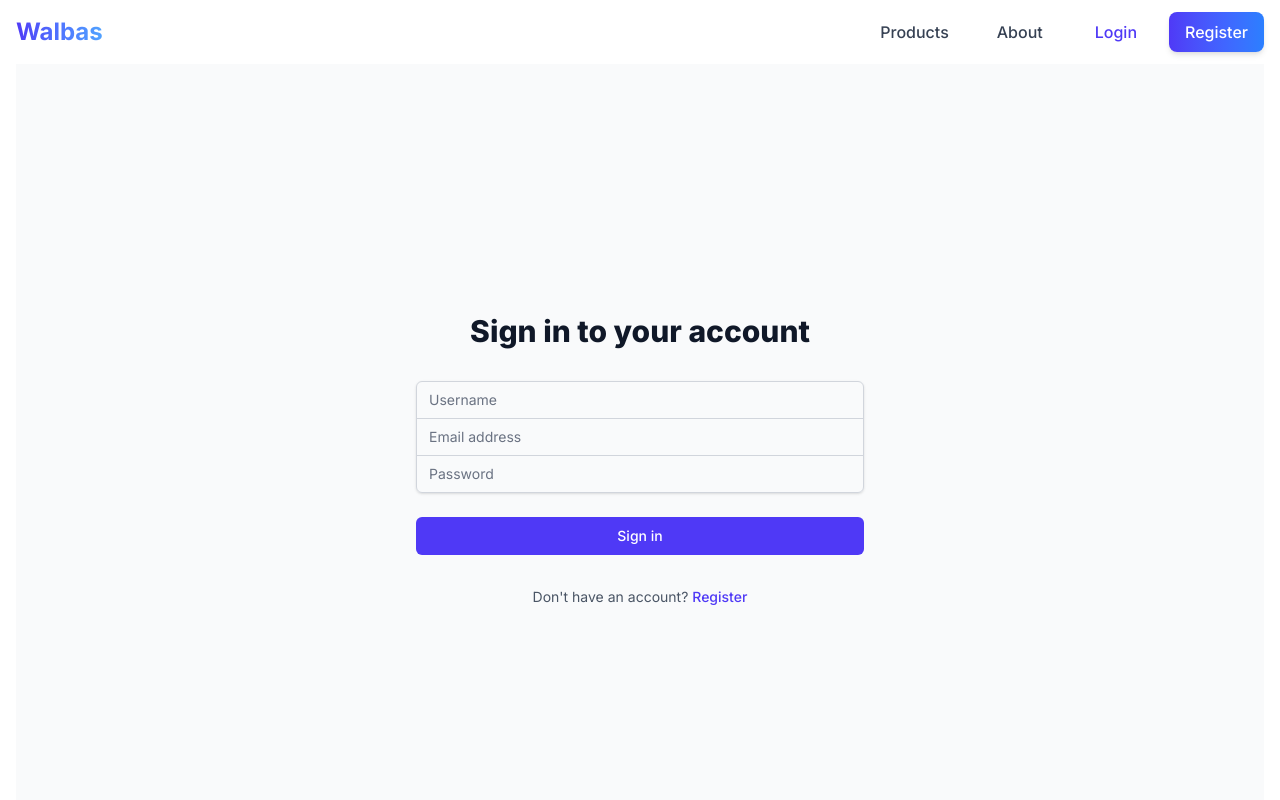
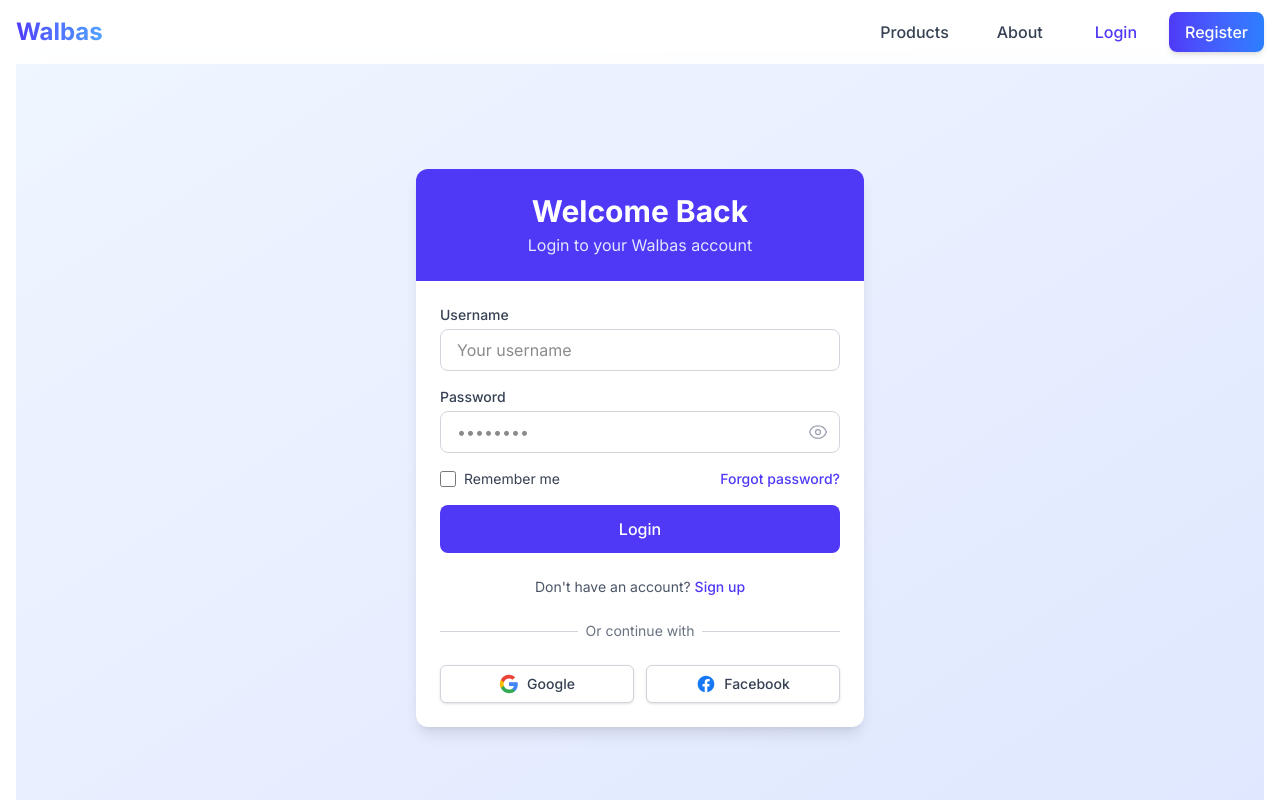
Before and after one commit to mustaq911/walbas-frontend, a Next.js app: page /login in a window 1280 px wide. Shown: the top 800 px of the page. Built offline with nearby package versions, Linux system fonts and the light colour scheme.

Commit message:
login cookie issue

```diff
--- a/src/app/(auth)/login/page.tsx
+++ b/src/app/(auth)/login/page.tsx
@@ -1,181 +1,381 @@
 'use client';
 
+import { useState } from 'react';
 import { useRouter } from 'next/navigation';
-import { useState } from 'react';
+import Link from 'next/link';
+import { ExclamationCircleIcon, EyeIcon, EyeSlashIcon } from '@heroicons/react/24/outline';
+import { toast } from 'react-toastify';
 import Cookies from 'js-cookie';
-import { toast } from 'react-toastify';
 
 export default function LoginPage() {
-  const [email, setEmail] = useState('');
+  const [username, setUsername] = useState('');
   const [password, setPassword] = useState('');
-  const [username, setUsername] = useState('');
+  const [showPassword, setShowPassword] = useState(false);
+  const [rememberMe, setRememberMe] = useState(false);
   const [error, setError] = useState('');
   const [isLoading, setIsLoading] = useState(false);
+  const [isGoogleLoading, setIsGoogleLoading] = useState(false);
+  const [isFacebookLoading, setIsFacebookLoading] = useState(false);
   const router = useRouter();
 
   const handleSubmit = async (e: React.FormEvent) => {
     e.preventDefault();
     setError('');
+
+    // Basic validation
+    if (username.length < 3) {
+      setError('Username must be at least 3 characters');
+      toast.error('Username must be at least 3 characters', {
+        position: 'top-right',
+        autoClose: 3000,
+        className: 'bg-red-50 text-red-700 dark:bg-red-900 dark:text-red-200',
+      });
+      return;
+    }
+
+    if (password.length < 6) {
+      setError('Password must be at least 6 characters');
+      toast.error('Password must be at least 6 characters', {
+        position: 'top-right',
+        autoClose: 3000,
+        className: 'bg-red-50 text-red-700 dark:bg-red-900 dark:text-red-200',
+      });
+      return;
+    }
+
     setIsLoading(true);
 
     try {
-      const response = await fetch('/user/login?username=' + username + '&password=' + password + '&email=' + email, {
-        method: 'GET',
+      const response = await fetch(
+        `/user/login?username=${encodeURIComponent(username)}&password=${encodeURIComponent(password)}&email=${encodeURIComponent(username)}`,
+        {
+          method: 'POST',
           headers: {
             'Content-Type': 'application/json',
           },
           signal: AbortSignal.timeout(parseInt(process.env.NEXT_PUBLIC_API_TIMEOUT || '5000')),
+        }
+      );
+
+      if (response.ok) {
+        const user = await response.json();
+        // Debug cookie setting
+        console.log('User data:', user);
+        console.log('Environment:', {
+          NODE_ENV: process.env.NODE_ENV,
+          HTTPS_ENABLED: process.env.HTTPS_ENABLED,
         });
 
-      if (response.ok) {
-        const data = await response.json();
-        // Set cookies with attributes suitable for HTTP in production
-        Cookies.set('id', data.id.toString(), {
+        // Save user data in cookies
+        const maxAge = rememberMe ? 30 * 24 * 60 * 60 : 24 * 60 * 60; // 30 days or 1 day
+        const cookieOptions = {
           path: '/',
-          expires: 7, // 7 days
-          secure: process.env.NODE_ENV === 'production' ? true : false, // Secure only in production with HTTPS
-          sameSite: 'lax', // Lax for CSRF protection, allows GET requests
+          expires: maxAge / (24 * 60 * 60), // Convert seconds to days
+          sameSite: 'lax' as const, // CSRF protection, allows navigation
+          secure: process.env.NODE_ENV === 'production' && process.env.HTTPS_ENABLED === 'true' ? true : false, // Fallback to false if undefined
+        };
+        console.log('Setting cookies with options:', cookieOptions);
+        Cookies.set('token', user.id.toString(), cookieOptions);
+        Cookies.set('username', user.username, cookieOptions);
+        Cookies.set('id', user.id.toString(), cookieOptions);
+        Cookies.set('email', user.email || '', cookieOptions);
+        // Verify cookies were set
+        console.log('Cookies set:', {
+          token: Cookies.get('token'),
+          username: Cookies.get('username'),
+          id: Cookies.get('id'),
+          email: Cookies.get('email'),
         });
-        Cookies.set('username', data.username, {
-          path: '/',
-          expires: 7, // 7 days
-          secure: process.env.NODE_ENV === 'production' ? true : false,
-          sameSite: 'lax',
-        });
-        toast.success(`Welcome back, ${data.username}!`, {
+
+        toast.success(`Welcome back, ${user.username || 'User'}!`, {
           position: 'top-right',
           autoClose: 3000,
           className: 'bg-green-50 text-green-800 font-semibold dark:bg-green-900 dark:text-green-200',
         });
+
+        // Redirect to products page
         setTimeout(() => {
           router.push('/products');
         }, 1000);
       } else {
         const errorData = await response.json();
-        setError(errorData.message || 'Invalid credentials');
-        toast.error(errorData.message || 'Invalid credentials', {
+        setError(errorData.message || 'Invalid username or password');
+        toast.error(errorData.message || 'Invalid username or password', {
           position: 'top-right',
           autoClose: 3000,
-          className: 'bg-red-50 text-red-800 dark:bg-red-900 dark:text-red-200',
+          className: 'bg-red-50 text-red-700 dark:bg-red-900 dark:text-red-200',
         });
       }
-    } catch {
-      setError('An error occurred. Please try again.');
-      toast.error('An error occurred. Please try again.', {
+    } catch (err) {
+      setError('An error occurred during login');
+      toast.error('An error occurred during login. Please try again.', {
         position: 'top-right',
         autoClose: 3000,
-        className: 'bg-red-50 text-red-800 dark:bg-red-900 dark:text-red-200',
+        className: 'bg-red-50 text-red-700 dark:bg-red-900 dark:text-red-200',
       });
+      console.error('Login error:', err);
     } finally {
       setIsLoading(false);
     }
   };
 
+  const handleGoogleLogin = async () => {
+    setIsGoogleLoading(true);
+    try {
+      window.location.href = '/api/auth/google';
+    } catch (err) {
+      toast.error('Google login failed', {
+        position: 'top-right',
+        autoClose: 3000,
+        className: 'bg-red-50 text-red-700 dark:bg-red-900 dark:text-red-200',
+      });
+      console.error('Google login error:', err);
+    } finally {
+      setIsGoogleLoading(false);
+    }
+  };
+
+  const handleFacebookLogin = async () => {
+    setIsFacebookLoading(true);
+    try {
+      window.location.href = '/api/auth/facebook';
+    } catch (err) {
+      toast.error('Facebook login failed', {
+        position: 'top-right',
+        autoClose: 3000,
+        className: 'bg-red-50 text-red-700 dark:bg-red-900 dark:text-red-200',
+      });
+      console.error('Facebook login error:', err);
+    } finally {
+      setIsFacebookLoading(false);
+    }
+  };
+
   return (
-    <div className="min-h-screen flex items-center justify-center bg-gray-50 dark:bg-gray-900 py-12 px-4 sm:px-6 lg:px-8">
-      <div className="max-w-md w-full space-y-8">
+    <div className="min-h-screen flex items-center justify-center bg-gradient-to-br from-blue-50 to-indigo-100 p-4 dark:bg-gray-900">
+      <div className="w-full max-w-md bg-white rounded-xl shadow-lg overflow-hidden transition-all duration-300 hover:shadow-xl dark:bg-gray-800">
+        <div className="bg-indigo-600 p-6 text-center">
+          <h1 className="text-3xl font-bold text-white">Welcome Back</h1>
+          <p className="text-indigo-100 mt-1">Login to your Walbas account</p>
+        </div>
+
+        <div className="p-6">
+          {error && (
+            <div className="flex items-center gap-2 mb-4 p-3 bg-red-50 text-red-700 rounded-lg dark:bg-red-900 dark:text-red-200">
+              <ExclamationCircleIcon className="h-5 w-5" />
+              <span>{error}</span>
+            </div>
+          )}
+
+          <form onSubmit={handleSubmit} className="space-y-4">
             <div>
-          <h2 className="mt-6 text-center text-3xl font-extrabold text-gray-900 dark:text-white">
-            Sign in to your account
-          </h2>
-        </div>
-        <form className="mt-8 space-y-6" onSubmit={handleSubmit}>
-          <div className="rounded-md shadow-sm -space-y-px">
-            <div>
-              <label htmlFor="username" className="sr-only">
+              <label htmlFor="username" className="block text-sm font-medium text-gray-700 mb-1 dark:text-gray-300">
                 Username
               </label>
               <input
                 id="username"
-                name="username"
                 type="text"
                 value={username}
                 onChange={(e) => setUsername(e.target.value)}
+                className="w-full px-4 py-2 border border-gray-300 rounded-lg focus:ring-2 focus:ring-indigo-500 focus:border-transparent transition dark:bg-gray-700 dark:border-gray-600 dark:text-white"
+                placeholder="Your username"
                 required
-                className="appearance-none rounded-none relative block w-full px-3 py-2 border border-gray-300 dark:border-gray-600 placeholder-gray-500 dark:placeholder-gray-400 text-gray-900 dark:text-white rounded-t-md focus:outline-none focus:ring-indigo-500 focus:border-indigo-500 focus:z-10 sm:text-sm dark:bg-gray-700"
-                placeholder="Username"
               />
             </div>
+
             <div>
-              <label htmlFor="email" className="sr-only">
-                Email address
-              </label>
-              <input
-                id="email"
-                name="email"
-                type="email"
-                value={email}
-                onChange={(e) => setEmail(e.target.value)}
-                required
-                className="appearance-none rounded-none relative block w-full px-3 py-2 border border-gray-300 dark:border-gray-600 placeholder-gray-500 dark:placeholder-gray-400 text-gray-900 dark:text-white focus:outline-none focus:ring-indigo-500 focus:border-indigo-500 focus:z-10 sm:text-sm dark:bg-gray-700"
-                placeholder="Email address"
-              />
-            </div>
-            <div>
-              <label htmlFor="password" className="sr-only">
+              <label htmlFor="password" className="block text-sm font-medium text-gray-700 mb-1 dark:text-gray-300">
                 Password
               </label>
+              <div className="relative">
                 <input
                   id="password"
-                name="password"
-                type="password"
+                  type={showPassword ? 'text' : 'password'}
                   value={password}
                   onChange={(e) => setPassword(e.target.value)}
+                  className="w-full px-4 py-2 border border-gray-300 rounded-lg focus:ring-2 focus:ring-indigo-500 focus:border-transparent transition dark:bg-gray-700 dark:border-gray-600 dark:text-white"
+                  placeholder="••••••••"
                   required
-                className="appearance-none rounded-none relative block w-full px-3 py-2 border border-gray-300 dark:border-gray-600 placeholder-gray-500 dark:placeholder-gray-400 text-gray-900 dark:text-white rounded-b-md focus:outline-none focus:ring-indigo-500 focus:border-indigo-500 focus:z-10 sm:text-sm dark:bg-gray-700"
-                placeholder="Password"
+                  minLength={6}
                 />
+                <button
+                  type="button"
+                  className="absolute right-3 top-1/2 transform -translate-y-1/2 text-gray-400 hover:text-gray-500 dark:hover:text-gray-300"
+                  onClick={() => setShowPassword(!showPassword)}
+                  aria-label={showPassword ? 'Hide password' : 'Show password'}
+                >
+                  {showPassword ? <EyeSlashIcon className="h-5 w-5" /> : <EyeIcon className="h-5 w-5" />}
+                </button>
+              </div>
+              {password.length > 0 && password.length < 6 && (
+                <p className="mt-1 text-xs text-red-500 dark:text-red-400">
+                  Password must be at least 6 characters
+                </p>
+              )}
+            </div>
+
+            <div className="flex items-center justify-between">
+              <div className="flex items-center">
+                <input
+                  id="remember-me"
+                  name="remember-me"
+                  type="checkbox"
+                  checked={rememberMe}
+                  onChange={(e) => setRememberMe(e.target.checked)}
+                  className="h-4 w-4 text-indigo-600 focus:ring-indigo-500 border-gray-300 rounded dark:bg-gray-700 dark:border-gray-600"
+                />
+                <label htmlFor="remember-me" className="ml-2 block text-sm text-gray-700 dark:text-gray-300">
+                  Remember me
+                </label>
+              </div>
+
+              <div className="text-sm">
+                <Link
+                  href="/forgot-password"
+                  className="font-medium text-indigo-600 hover:text-indigo-500 dark:text-indigo-400 dark:hover:text-indigo-300"
+                >
+                  Forgot password?
+                </Link>
               </div>
             </div>
 
-          {error && (
-            <div className="text-red-500 dark:text-red-400 text-sm text-center">{error}</div>
-          )}
-
-          <div>
             <button
               type="submit"
               disabled={isLoading}
-              className={`group relative w-full flex justify-center py-2 px-4 border border-transparent text-sm font-medium rounded-md text-white bg-indigo-600 hover:bg-indigo-700 focus:outline-none focus:ring-2 focus:ring-offset-2 focus:ring-indigo-500 dark:focus:ring-offset-gray-900 ${
+              className={`w-full py-3 px-4 bg-indigo-600 hover:bg-indigo-700 text-white font-medium rounded-lg transition flex items-center justify-center ${
                 isLoading ? 'opacity-75 cursor-not-allowed' : ''
               }`}
             >
               {isLoading ? (
+                <>
                   <svg
                     className="animate-spin -ml-1 mr-3 h-5 w-5 text-white"
                     xmlns="http://www.w3.org/2000/svg"
                     fill="none"
                     viewBox="0 0 24 24"
                   >
-                  <circle
-                    className="opacity-25"
-                    cx="12"
-                    cy="12"
-                    r="10"
-                    stroke="currentColor"
-                    strokeWidth="4"
-                  />
+                    <circle className="opacity-25" cx="12" cy="12" r="10" stroke="currentColor" strokeWidth="4"></circle>
                     <path
                       className="opacity-75"
                       fill="currentColor"
                       d="M4 12a8 8 0 018-8V0C5.373 0 0 5.373 0 12h4zm2 5.291A7.962 7.962 0 014 12H0c0 3.042 1.135 5.824 3 7.938l3-2.647z"
+                    ></path>
+                  </svg>
+                  Signing in...
+                </>
+              ) : (
+                'Login'
+              )}
+            </button>
+          </form>
+
+          <div className="mt-6 text-center text-sm text-gray-600 dark:text-gray-400">
+            Don't have an account?{' '}
+            <Link
+              href="/register"
+              className="font-medium text-indigo-600 hover:text-indigo-500 dark:text-indigo-400 dark:hover:text-indigo-300 hover:underline"
+            >
+              Sign up
+            </Link>
+          </div>
+
+          <div className="mt-6">
+            <div className="relative">
+              <div className="absolute inset-0 flex items-center">
+                <div className="w-full border-t border-gray-300 dark:border-gray-600"></div>
+              </div>
+              <div className="relative flex justify-center text-sm">
+                <span className="px-2 bg-white text-gray-500 dark:bg-gray-800 dark:text-gray-400">
+                  Or continue with
+                </span>
+              </div>
+            </div>
+
+            <div className="mt-6 grid grid-cols-2 gap-3">
+              <button
+                type="button"
+                onClick={handleGoogleLogin}
+                disabled={isGoogleLoading}
+                className={`w-full inline-flex justify-center items-center gap-2 py-2 px-4 border border-gray-300 rounded-md shadow-sm bg-white text-sm font-medium text-gray-700 hover:bg-gray-50 transition-colors dark:bg-gray-700 dark:border-gray-600 dark:text-gray-300 dark:hover:bg-gray-600 ${
+                  isGoogleLoading ? 'opacity-75 cursor-not-allowed' : ''
+                }`}
+              >
+                {isGoogleLoading ? (
+                  <svg
+                    className="animate-spin h-5 w-5 text-gray-400"
+                    xmlns="http://www.w3.org/2000/svg"
+                    fill="none"
+                    viewBox="0 0 24 24"
+                  >
+                    <circle className="opacity-25" cx="12" cy="12" r="10" stroke="currentColor" strokeWidth="4"></circle>
+                    <path
+                      className="opacity-75"
+                      fill="currentColor"
+                      d="M4 12a8 8 0 018-8V0C5.373 0 0 5.373 0 12h4zm2 5.291A7.962 7.962 0 014 12H0c0 3.042 1.135 5.824 3 7.938l3-2.647z"
+                    ></path>
+                  </svg>
+                ) : (
+                  <>
+                    <svg className="w-5 h-5" viewBox="0 0 24 24" aria-hidden="true">
+                      <path
+                        d="M22.56 12.25c0-.78-.07-1.53-.2-2.25H12v4.26h5.92c-.26 1.37-1.04 2.53-2.21 3.31v2.77h3.57c2.08-1.92 3.28-4.74 3.28-8.09z"
+                        fill="#4285F4"
+                      />
+                      <path
+                        d="M12 23c2.97 0 5.46-.98 7.28-2.66l-3.57-2.77c-.98.66-2.23 1.06-3.71 1.06-2.86 0-5.29-1.93-6.16-4.53H2.18v2.84C3.99 20.53 7.7 23 12 23z"
+                        fill="#34A853"
+                      />
+                      <path
+                        d="M5.84 14.09c-.22-.66-.35-1.36-.35-2.09s.13-1.43.35-2.09V7.07H2.18C1.43 8.55 1 10.22 1 12s.43 3.45 1.18 4.93l2.85-2.22.81-.62z"
+                        fill="#FBBC05"
+                      />
+                      <path
+                        d="M12 5.38c1.62 0 3.06.56 4.21 1.64l3.15-3.15C17.45 2.09 14.97 1 12 1 7.7 1 3.99 3.47 2.18 7.07l3.66 2.84c.87-2.6 3.3-4.53 6.16-4.53z"
+                        fill="#EA4335"
                       />
                     </svg>
-              ) : null}
-              {isLoading ? 'Signing in...' : 'Sign in'}
+                    <span>Google</span>
+                  </>
+                )}
+              </button>
+
+              <button
+                type="button"
+                onClick={handleFacebookLogin}
+                disabled={isFacebookLoading}
+                className={`w-full inline-flex justify-center items-center gap-2 py-2 px-4 border border-gray-300 rounded-md shadow-sm bg-white text-sm font-medium text-gray-700 hover:bg-gray-50 transition-colors dark:bg-gray-700 dark:border-gray-600 dark:text-gray-300 dark:hover:bg-gray-600 ${
+                  isFacebookLoading ? 'opacity-75 cursor-not-allowed' : ''
+                }`}
+              >
+                {isFacebookLoading ? (
+                  <svg
+                    className="animate-spin h-5 w-5 text-gray-400"
+                    xmlns="http://www.w3.org/2000/svg"
+                    fill="none"
+                    viewBox="0 0 24 24"
+                  >
+                    <circle className="opacity-25" cx="12" cy="12" r="10" stroke="currentColor" strokeWidth="4"></circle>
+                    <path
+                      className="opacity-75"
+                      fill="currentColor"
+                      d="M4 12a8 8 0 018-8V0C5.373 0 0 5.373 0 12h4zm2 5.291A7.962 7.962 0 014 12H0c0 3.042 1.135 5.824 3 7.938l3-2.647z"
+                    ></path>
+                  </svg>
+                ) : (
+                  <>
+                    <svg className="w-5 h-5" fill="#1877F2" viewBox="0 0 24 24" aria-hidden="true">
+                      <path
+                        fillRule="evenodd"
+                        d="M22 12c0-5.523-4.477-10-10-10S2 6.477 2 12c0 4.991 3.657 9.128 8.438 9.878v-6.987h-2.54V12h2.54V9.797c0-2.506 1.492-3.89 3.777-3.89 1.094 0 2.238.195 2.238.195v2.46h-1.26c-1.243 0-1.63.771-1.63 1.562V12h2.773l-.443 2.89h-2.33v6.988C18.343 21.128 22 16.991 22 12z"
+                        clipRule="evenodd"
+                      />
+                    </svg>
+                    <span>Facebook</span>
+                  </>
+                )}
               </button>
             </div>
-        </form>
-        <div className="text-center">
-          <p className="mt-2 text-sm text-gray-600 dark:text-gray-400">
-            Don&#39;t have an account?{' '}
-            <a
-              href="/register"
-              className="font-medium text-indigo-600 hover:text-indigo-500 dark:text-indigo-400 dark:hover:text-indigo-300"
-            >
-              Register
-            </a>
-          </p>
+          </div>
         </div>
       </div>
     </div>
```
Lines whose indentation alone changed are shown as unchanged.
